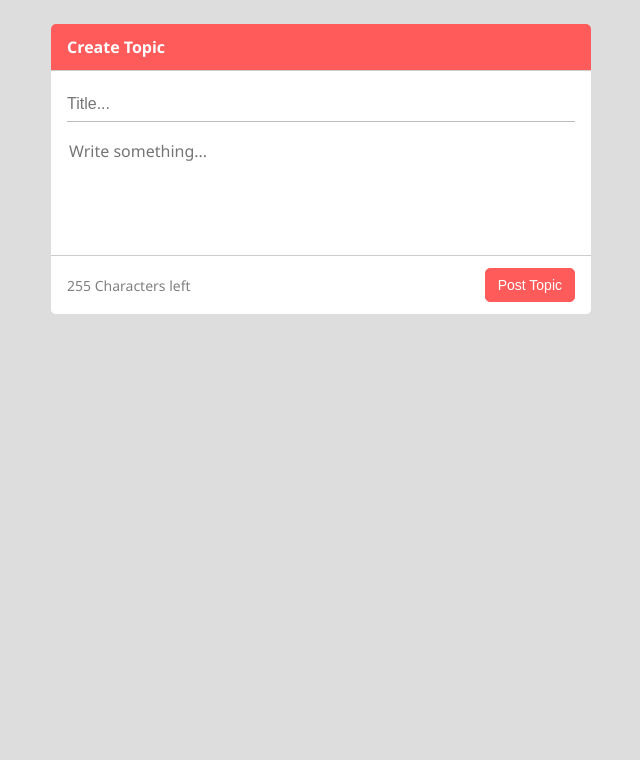
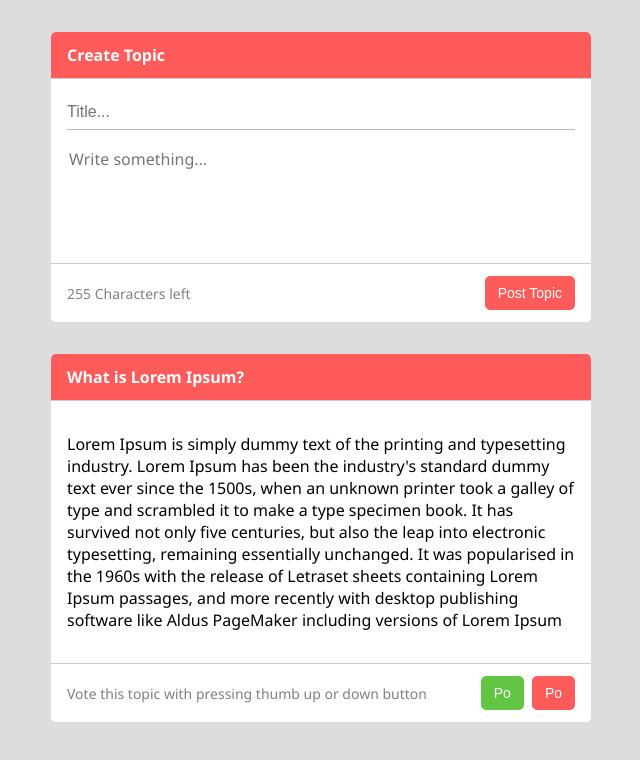
Before and after one commit to mbadar6398/glints-fr, a React app: page / in a window 1280 px wide. Shown: the top 760 px of the page, without its empty margins (319-959 px from the left). Built offline with nearby package versions, Linux system fonts and the light colour scheme.

Commit message:
features/topic layout & style

```diff
--- a/src/assets/css/components/_card.scss
+++ b/src/assets/css/components/_card.scss
@@ -34,7 +34,7 @@
         border-bottom-right-radius:5px;
         border-top: solid 1px #cccccc;
 
-        &__maxchar{
+        &__text{
 
             >p{
                 margin:0;
--- a/src/assets/css/main.scss
+++ b/src/assets/css/main.scss
@@ -7,6 +7,13 @@ body{
     margin:0;
     font-family: 'Segoe UI', Tahoma, Geneva, Verdana, sans-serif;
     padding:0;
+}
+
+section{
+    margin-top:2rem;
+    &:last-child{
+        margin-bottom:2rem;
+    }
 }
 
 .btn{
@@ -43,6 +50,21 @@ body{
         &:focus{
             outline:0;
             box-shadow: 0px 0px 0px 2px #ffb6b6;
+        }
+    }
+
+    &--success{
+        background: #62c543;
+        color: #ffffff;
+        border:solid 1px #62c543;
+
+        &:hover{
+            background: #53a839;
+        }
+
+        &:focus{
+            outline:0;
+            box-shadow: 0px 0px 0px 2px rgb(124, 224, 94);
         }
     }
 
--- a/src/components/App.js
+++ b/src/components/App.js
@@ -1,14 +1,22 @@
 import React, { Component } from 'react';
 import CreateTopic from './CreateTopic';
+import Topic from './Topic';
 
 class App extends Component {
     render() {
         return(
             <main>
-                <section className="container mt-4">
+                <section className="container">
                     <div className="row justify-content-center">
                         <div className="col-6">
                             <CreateTopic/>
+                        </div>
+                    </div>
+                </section>
+                <section className="container">
+                    <div className="row justify-content-center">
+                        <div className="col-6">
+                            <Topic/>
                         </div>
                     </div>
                 </section>
--- a/src/components/CreateTopic.js
+++ b/src/components/CreateTopic.js
@@ -16,7 +16,7 @@ class CreateTopic extends Component {
                     </div>
                 </div>
                 <div className="card__footer">
-                    <div className="card__footer__maxchar">
+                    <div className="card__footer__text">
                         <p><span>255</span> Characters left</p>
                     </div>
                     <div className="card__footer__btn-group">
--- /dev/null
+++ b/src/components/Topic.js
@@ -0,0 +1,27 @@
+import React, { Component } from 'react';
+
+class Topic extends Component {
+    render() {
+        return(
+            <div className="card">
+                <div className="card__header">
+                    <h4 className="card__header__title">What is Lorem Ipsum?</h4>
+                </div>
+                <div className="card__body">
+                    <p>Lorem Ipsum is simply dummy text of the printing and typesetting industry. Lorem Ipsum has been the industry's standard dummy text ever since the 1500s, when an unknown printer took a galley of type and scrambled it to make a type specimen book. It has survived not only five centuries, but also the leap into electronic typesetting, remaining essentially unchanged. It was popularised in the 1960s with the release of Letraset sheets containing Lorem Ipsum passages, and more recently with desktop publishing software like Aldus PageMaker including versions of Lorem Ipsum</p>
+                </div>
+                <div className="card__footer">
+                    <div className="card__footer__text">
+                        <p>Vote this topic with pressing thumb up or down button</p>
+                    </div>
+                    <div className="card__footer__btn-group">
+                        <button className="btn btn--success">Po</button>
+                        <button className="btn btn--danger">Po</button>
+                    </div>
+                </div>
+            </div>
+        )
+    }
+}
+
+export default Topic;
```
